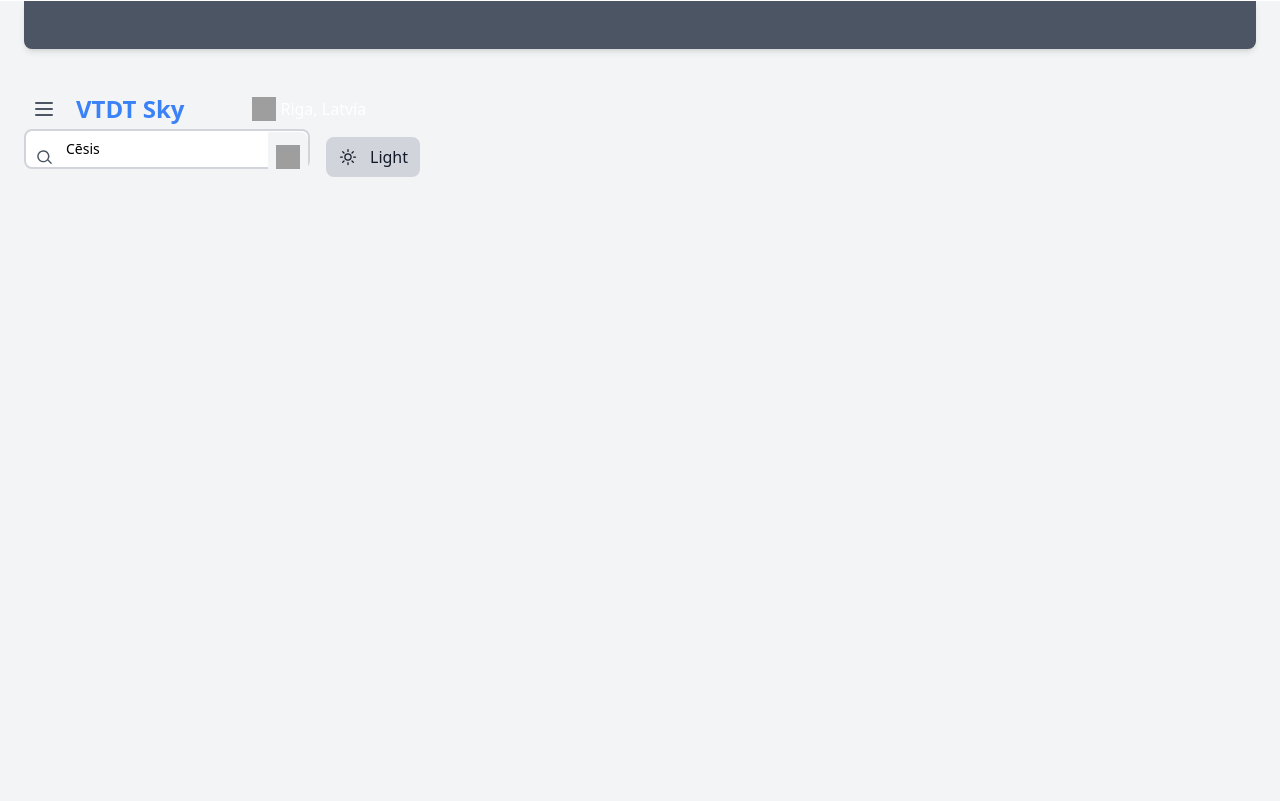
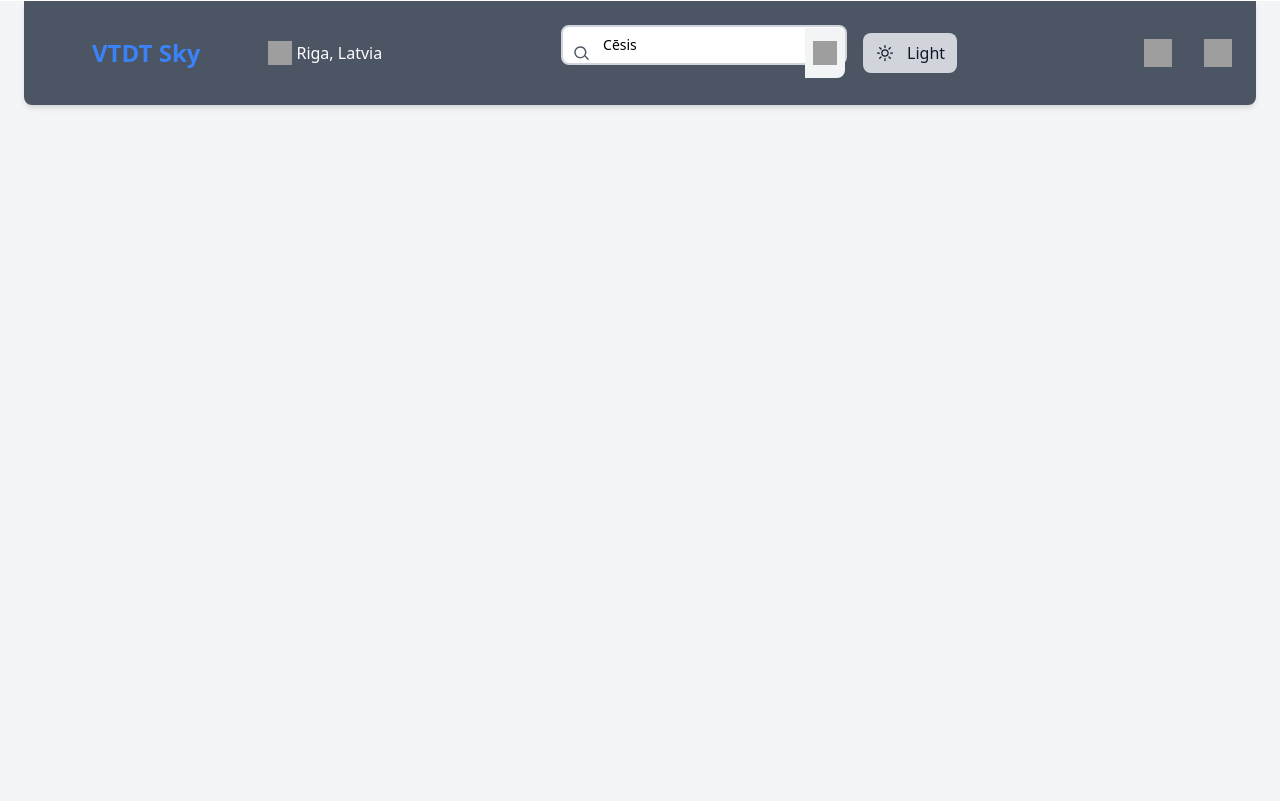
Before and after one commit to Paradox-Work/Weather, a PHP site: page / in a window 1280 px wide. Shown: the part 23-824 px from the top of the page. Run offline with PHP 8.4, Linux system fonts and the light colour scheme; data that the repository does not hold is empty; some libraries are stand-ins or nearby versions; grey boxes are pictures that could not be loaded.

Commit message:
Im dumbass whom mixed header with main/ adding comments for directions

```diff
--- a/views/weather.php
+++ b/views/weather.php
@@ -12,49 +12,72 @@
         <div class="min-h-screen pl-6 pr-6 max-w-full bg-gray-100">
             <header class="flex justify-between items-center bg-gray-600  shadow-md rounded-b-lg px-4 py-6 sticky top-0 inset-x-0 mx-auto z-50">
 
-            </header>
-            <main class="mt-10">
-                <!-- this section is button, 3 lines, title -->
+   <!-- this section is button, 3 lines, title -->
                 <div class="flex items-center">
+                    <!-- this section is button, 3 lines, title -->
                     <button class="p-2 mr-3">
+                        <!-- this section is button, 3 lines, title -->
                         <svg class="text-gray-600 w-6 h-6" fill="currentColor" viewBox="0 0 24 24" xmlns="http://www.w3.org/2000/svg">
+                            <!-- this section is button, 3 lines, title -->
                             <path d="M4 6h16M4 12h16M4 18h16" stroke="currentColor" stroke-width="2" stroke-linecap="round"></path>
                         </svg>
                     </button>
+                    <!-- this section is button, 3 lines, title -->
                     <h1 class="text-2xl font-semibold text-blue-500 mr-3 cursor-pointer hidden md:block">VTDT Sky</h1>
+                    <!-- this section is button, 3 lines, title -->
                     <img src="./images/google-maps.gif" alt="Description of the image" class="w-6 h-6 ml-4 md:ml-6 lg:ml-8 xl:ml-14 hidden md:block">
+                    <!-- this section is button, 3 lines, title -->
                     <span class="text-white text-gray-800 ml-1 hidden md:block">Riga, Latvia</span>
                 </div>
 
                     <!-- this section is searchbar + toggle mode button, has svg, img, path d, form / button svg path d span -->
                     <div class="flex items-center space-x-4">
                         <div class="relative flex items-center">
+                            <!-- this section is button, 3 lines, title -->
                             <form>
+                                <!-- this section is button, 3 lines, title -->
                                 <input type="text" placeholder="Search Location" class="pl-10 pr-10 py-2 border-2 border-gray-300 rounded-lg text-sm w-full max-w-full min-w-[153px] " value="Cēsis">
-
+                                    <!-- this section is button, 3 lines, title -->
                                     <svg class="absolute left-3 top-1/2 transform -translate-y-1/2 w-4 h-4 text-gray-600" fill="currentColor" viewBox="0 0 24 24" xmlns="http://www.w3.org/2000/svg">
+                                        <!-- this section is button, 3 lines, title -->
                                         <path d="M11 2a9 9 0 1 0 6.293 15.293l4.707 4.707a1 1 0 0 0 1.414-1.414l-4.707-4.707A9 9 0 0 0 11 2zM11 4a7 7 0 1 1 0 14 7 7 0 0 1 0-14z"></path>
                                     </svg>
+                                        <!-- this section is button, 3 lines, title -->
                                         <img src="./images/worldwide.gif" alt="Description of the image" class="absolute right-2.5 top-1/2 transform -translate-y-1/2 w-6 h-6  z-10">
                             </form>
+                            <!-- this section is button, 3 lines, title -->
                             <div class="absolute right-0.5 bg-gray-100 w-10 h-[90%] rounded-r-lg"></div>
                         </div>
+                        <!-- this section is button, 3 lines, title -->
                         <button class="relative flex items-center space-x-2 px-3 py-2 rounded-lg transition-colors duration-300 bg-gray-300 text-gray-900 hover:bg-gray-400 dark:bg-gray-800 dark:text-gray-200 dark:hover:bg-gray-700  hidden sm:flex">
+                            <!-- this section is button, 3 lines, title -->
                             <svg xmlns="http://www.w3.org/2000/svg" fill="none" viewBox="0 0 24 24" stroke-width="1.5" stroke="currentColor" class="w-5 h-5 mr-1">
+                                <!-- this section is button, 3 lines, title -->
                                 <path stroke-linecap="round" stroke-linejoin="round" d="M12 3v2.25m6.364.386-1.591 1.591M21 12h-2.25m-.386 6.364-1.591-1.591M12 18.75V21m-4.773-4.227-1.591 1.591M5.25 12H3m4.227-4.773L5.636 5.636M15.75 12a3.75 3.75 0 1 1-7.5 0 3.75 3.75 0 0 1 7.5 0Z"></path>
                             </svg>
+                            <!-- this section is button, 3 lines, title -->
                             <span>Light</span>
                         </button>
                     </div>
 
                 <!-- this section is button, 3 lines, title -->
                 <div class="flex items-center space-x-4">
+                    <!-- this section is button, 3 lines, title -->
                     <button class="p-2 rounded-full hidden sm:block">
-
+                        <img src="./images/notification.gif" alt="Description of the image" class="size-7">
+                        <!-- this section is button, 3 lines, title -->
+                        </button>
+                            <img src="./images/profile-pic.jpg" alt="Description of the image" class="rounded-full w-9 h-9 hidden sm:block lg:hidden">
+                        <!-- this section is button, 3 lines, title -->
+                        <button class="p-2 rounded-full hidden lg:block">
+                            <img src="./images/settings.gif" alt="Description of the image" class="size-7">
                    </button>
-                   <img src="./images/profile-pic.jpg" alt="Description of the image" class="rounded-full w-9 h-9 hidden sm:block lg:hidden">
 
                 </div>
+
+            </header>
+            <main class="mt-10">
+
 
             </main>
         </div>
```
